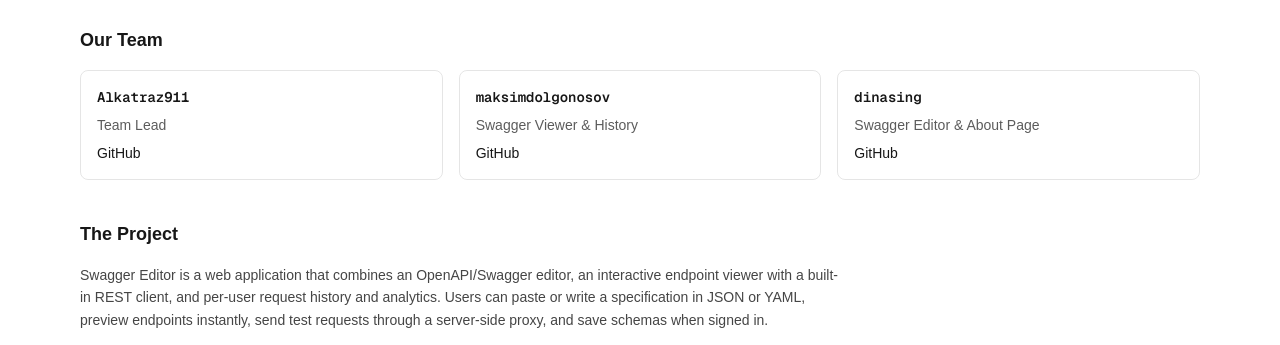
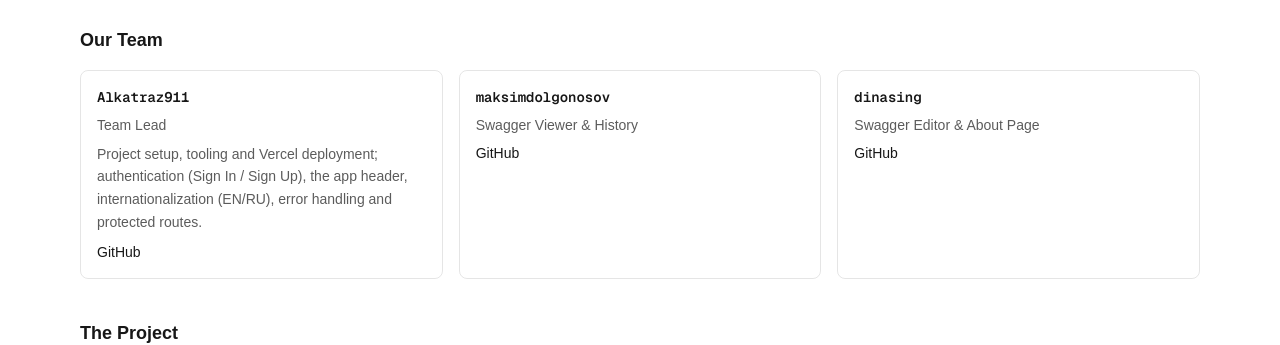
Before and after one commit to Alkatraz911/swagger-editor-app, a Next.js app: page /about in a window 1280 px wide. Shown: the part 308-653 px from the top of the page. Built offline with nearby package versions, Linux system fonts and the light colour scheme; no server answers.

Commit message:
feat: add work description to team lead card on About page

```diff
--- a/messages/en.json
+++ b/messages/en.json
@@ -70,7 +70,8 @@
         {
           "name": "Alkatraz911",
           "role": "Team Lead",
-          "github": "https://github.com/alkatraz911"
+          "github": "https://github.com/alkatraz911",
+          "description": "Project setup, tooling and Vercel deployment; authentication (Sign In / Sign Up), the app header, internationalization (EN/RU), error handling and protected routes."
         },
         {
           "name": "maksimdolgonosov",
--- a/messages/ru.json
+++ b/messages/ru.json
@@ -70,7 +70,8 @@
         {
           "name": "Alkatraz911",
           "role": "Тим Лид",
-          "github": "https://github.com/alkatraz911"
+          "github": "https://github.com/alkatraz911",
+          "description": "Настройка проекта, инструментов и деплой на Vercel; аутентификация (Вход / Регистрация), шапка приложения, интернационализация (EN/RU), обработка ошибок и защита приватных роутов."
         },
         {
           "name": "maksimdolgonosov",
--- a/src/app/about/page.tsx
+++ b/src/app/about/page.tsx
@@ -5,6 +5,7 @@
   name: string;
   role: string;
   github: string;
+  description?: string;
 };
 
 export default async function AboutPage() {
@@ -44,6 +45,11 @@
                 {member.name}
               </span>
               <span className="text-sm opacity-70">{member.role}</span>
+              {member.description ? (
+                <p className="text-sm leading-relaxed opacity-70">
+                  {member.description}
+                </p>
+              ) : null}
               <Link
                 href={member.github}
                 className="text-sm hover:underline"
```
